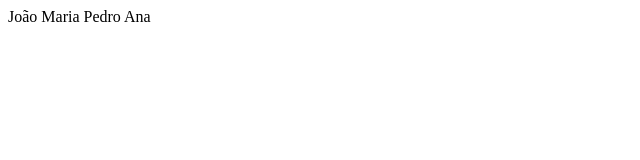
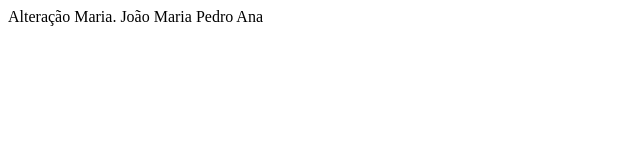
Before and after one commit to LuizCintrajr/projeto-2b, a plain HTML site: page index.html in a window 1280 px wide. Shown: the whole page, without its empty margins (0-640 px from the left). Drawn offline with Linux system fonts and the light colour scheme.

Commit message:
Versão Maria

```diff
--- a/index.html
+++ b/index.html
@@ -7,6 +7,7 @@
     <title>Document</title>
 </head>
 <body>
+    Alteração Maria.
     João
     Maria
     Pedro
```
